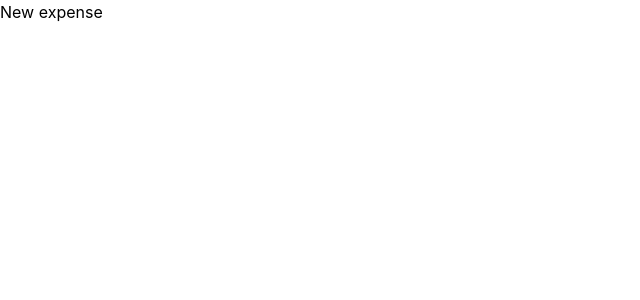
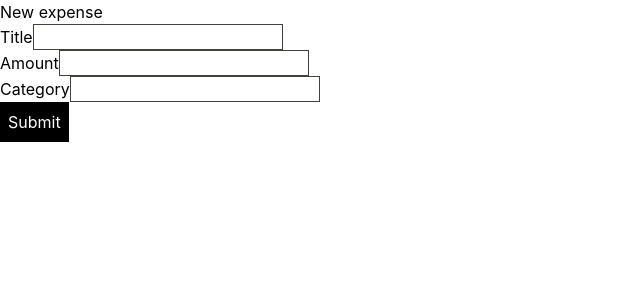
Before and after one commit to robertcach/finance-app-web, a React (Create React App) app: page /new-expense in a window 1280 px wide. Shown: the top 300 px of the page, without its empty margins (0-640 px from the left). Built offline with nearby package versions, Linux system fonts and the light colour scheme.

Commit message:
[FEATURE] Create basic new expense form with Formik and Yup validations

```diff
--- a/package.json
+++ b/package.json
@@ -10,12 +10,14 @@
     "@types/node": "^16.11.59",
     "@types/react": "^18.0.20",
     "@types/react-dom": "^18.0.6",
+    "formik": "^2.2.9",
     "react": "^18.2.0",
     "react-dom": "^18.2.0",
     "react-router-dom": "^6.4.0",
     "react-scripts": "5.0.1",
     "typescript": "^4.8.3",
-    "web-vitals": "^2.1.4"
+    "web-vitals": "^2.1.4",
+    "yup": "^0.32.11"
   },
   "scripts": {
     "start": "react-scripts start",
--- a/src/components/App/index.ts
+++ b/src/components/App/index.ts
@@ -1 +1 @@
-export * from "./App";
+export * from './App';
--- /dev/null
+++ b/src/components/App/molecules/ExpenseForm/ExpenseForm.tsx
@@ -0,0 +1,51 @@
+import { Formik, Form, ErrorMessage, Field } from 'formik';
+import {
+  ExpenseValidation,
+  expenseInitialValues,
+} from '../../../../schemas/expenseValidation';
+
+export const ExpenseForm = () => {
+  const { expenseSchema } = ExpenseValidation();
+
+  return (
+    <Formik
+      initialValues={expenseInitialValues}
+      validationSchema={expenseSchema}
+      onSubmit={(values) => {
+        console.log(values);
+      }}
+    >
+      <Form>
+        <div>
+          <label htmlFor="title">Title</label>
+          <Field name="title" type="text" className="border border-stone-700" />
+          <ErrorMessage name="title" />
+        </div>
+
+        <div>
+          <label htmlFor="amount">Amount</label>
+          <Field
+            name="amount"
+            type="number"
+            className="border border-stone-700"
+          />
+          <ErrorMessage name="amount" />
+        </div>
+
+        <div>
+          <label htmlFor="category">Category</label>
+          <Field
+            name="category"
+            type="text"
+            className="border border-stone-700"
+          />
+          <ErrorMessage name="category" />
+        </div>
+
+        <button className="bg bg-black text-white p-2" type="submit">
+          Submit
+        </button>
+      </Form>
+    </Formik>
+  );
+};
--- /dev/null
+++ b/src/components/App/molecules/ExpenseForm/index.ts
@@ -0,0 +1 @@
+export * from './ExpenseForm';
--- a/src/index.css
+++ b/src/index.css
@@ -4,14 +4,14 @@
 
 body {
   margin: 0;
-  font-family: -apple-system, BlinkMacSystemFont, "Segoe UI", "Roboto", "Oxygen",
-    "Ubuntu", "Cantarell", "Fira Sans", "Droid Sans", "Helvetica Neue",
+  font-family: -apple-system, BlinkMacSystemFont, 'Segoe UI', 'Roboto', 'Oxygen',
+    'Ubuntu', 'Cantarell', 'Fira Sans', 'Droid Sans', 'Helvetica Neue',
     sans-serif;
   -webkit-font-smoothing: antialiased;
   -moz-osx-font-smoothing: grayscale;
 }
 
 code {
-  font-family: source-code-pro, Menlo, Monaco, Consolas, "Courier New",
+  font-family: source-code-pro, Menlo, Monaco, Consolas, 'Courier New',
     monospace;
 }
--- /dev/null
+++ b/src/interfaces/expense.ts
@@ -0,0 +1,5 @@
+export interface Expense {
+  title: string;
+  amount: number | string;
+  category: string;
+}
--- a/src/pages/Expenses/NewExpense.tsx
+++ b/src/pages/Expenses/NewExpense.tsx
@@ -1,5 +1,12 @@
+import { ExpenseForm } from '../../components/App/molecules/ExpenseForm';
+
 const NewExpense = () => {
-  return <p>New expense</p>;
+  return (
+    <>
+      <p>New expense</p>
+      <ExpenseForm />
+    </>
+  );
 };
 
 export default NewExpense;
--- /dev/null
+++ b/src/schemas/expenseValidation.ts
@@ -0,0 +1,24 @@
+import { Expense } from '../interfaces/expense';
+import * as yup from 'yup';
+
+export function ExpenseValidation() {
+  const expenseSchema = () => {
+    return yup.object().shape({
+      title: yup.string().required('Required field'),
+      amount: yup
+        .number()
+        .min(0, 'Min value 0.')
+        .max(10, 'Max value 10.')
+        .required('Required field'),
+      category: yup.string().required('Required field'),
+    });
+  };
+
+  return { expenseSchema };
+}
+
+export const expenseInitialValues: Expense = {
+  title: '',
+  amount: '',
+  category: '',
+};
```
Also changed, not shown: src/components/App/App.tsx (+5 -7 lines), src/index.tsx (+7 -7 lines), src/logo.svg (deleted), 1 other file (tests, documents, lock files or other folders).
